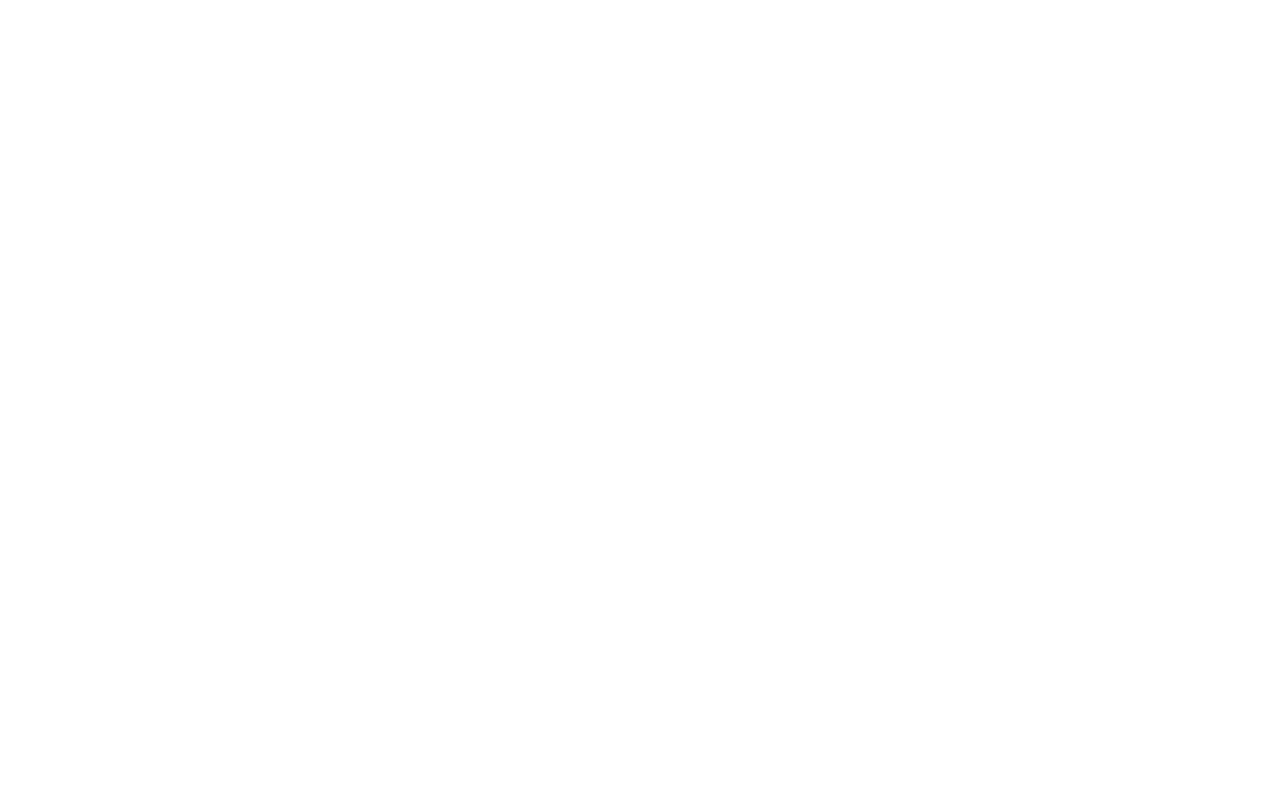
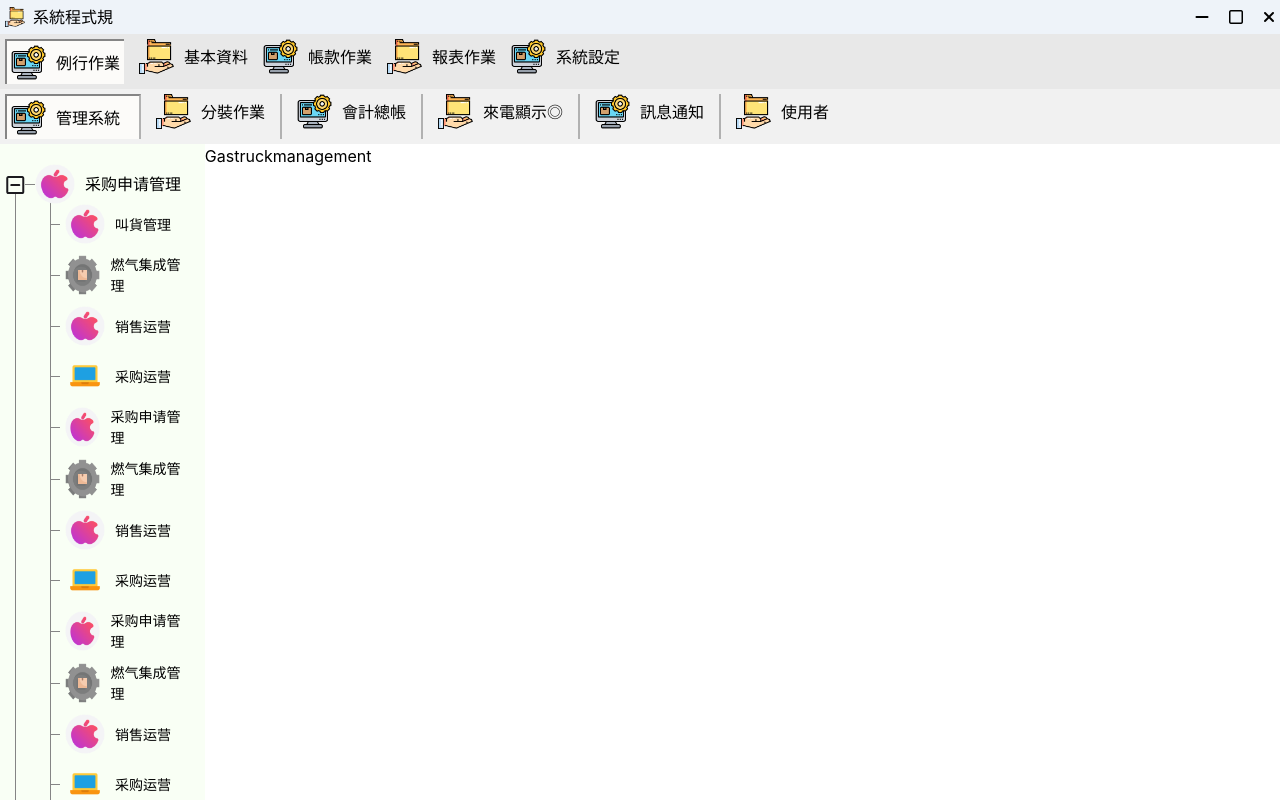
Before and after one commit to maheshrdz/assignmentwork, a React (Create React App) app: page /gas-truck-management in a window 1280 px wide. Before the commit this address had no page. Shown: the top 800 px of the page. Built offline with nearby package versions, Linux system fonts and the light colour scheme.

Commit message:
gas management in progress

```diff
--- a/src/App.js
+++ b/src/App.js
@@ -4,6 +4,7 @@
 import Home from './pages/home/Home';
 import Layout from './component/layout/Layout';
 import Ordermanagement from './pages/Ordermanagement';
+import Gastruckmanagement from './pages/Gastruckmanagement';
 
 function App() {
   return (
@@ -13,6 +14,10 @@
           <Route path="/" element={<Layout />}>
             <Route index element={<Home />} />
             <Route path="/order-management" element={<Ordermanagement />} />
+            <Route
+              path="/gas-truck-management"
+              element={<Gastruckmanagement />}
+            />
           </Route>
         </Routes>
       </BrowserRouter>
--- a/src/component/sidebar/Sidebar.jsx
+++ b/src/component/sidebar/Sidebar.jsx
@@ -30,14 +30,14 @@
             </Link>
           </li>
           <li>
-            <a href="#">
+            <Link to="/gas-truck-management">
               <div className="menu_item">
                 <div className="icon">
                   <img src={SettingIcon} alt="" />
                 </div>
                 <h4>燃气集成管理</h4>
               </div>
-            </a>
+            </Link>
           </li>
           <li>
             <a href="#">
--- /dev/null
+++ b/src/pages/Gastruckmanagement.jsx
@@ -0,0 +1,7 @@
+import React from 'react'
+
+function Gastruckmanagement() {
+  return <div>Gastruckmanagement</div>;
+}
+
+export default Gastruckmanagement
```
